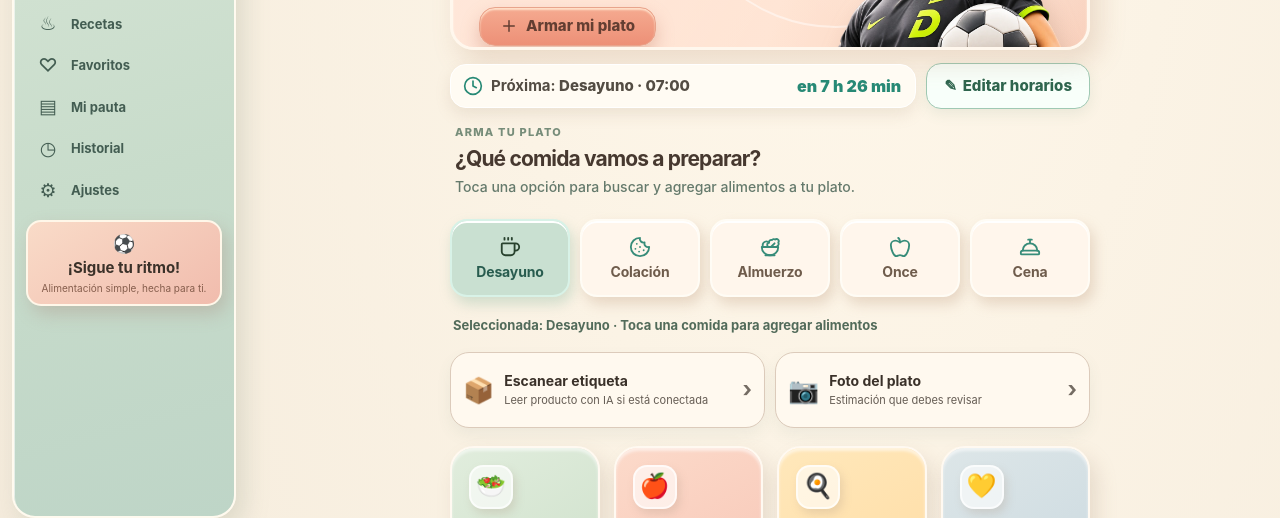
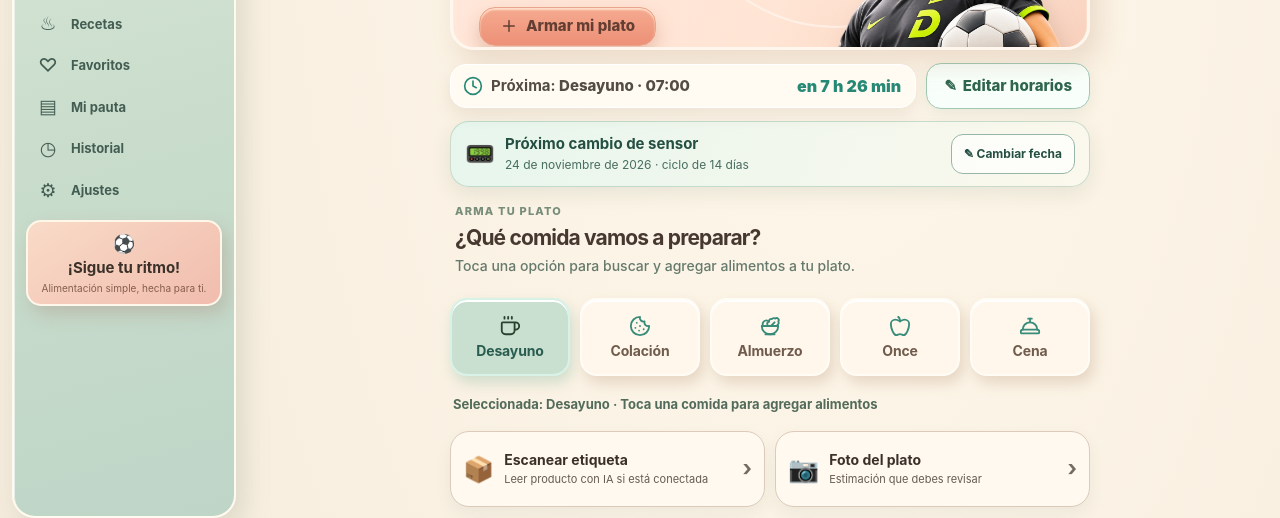
Before and after one commit to Simon7921/Nueva-APP, a plain HTML site: page index.html in a window 1280 px wide. Shown: the part 272-790 px from the top of the page. Drawn offline with Linux system fonts and the light colour scheme.

Commit message:
Add files via upload

```diff
--- a/index.html
+++ b/index.html
@@ -614,7 +614,31 @@ html[data-mode] .nav .in{background:rgba(255,249,241,.97)!important}
 @media(max-width:360px){#s-inicio .mgrid{grid-template-columns:repeat(2,minmax(0,1fr))}}
 
 </style>
-<link rel="stylesheet" href="sage-dashboard.css?v=16">
+<link rel="stylesheet" href="sage-dashboard.css?v=18">
+<style>
+/* V18 — Recordatorio de cambio de sensor (independiente de pautas clínicas) */
+.sensor-reminder{margin:12px 0 10px;padding:12px 14px;border:1px solid rgba(83,143,119,.28);border-radius:19px;background:linear-gradient(110deg,#e7f6ed,#fbf8ed);color:#244f42;box-shadow:0 7px 19px rgba(53,99,69,.10)}
+.sensor-reminder.is-soon{background:linear-gradient(110deg,#fff1d5,#f9f3e7);border-color:#e8b76c}
+.sensor-reminder.is-today{background:linear-gradient(110deg,#fbe5de,#fff3ea);border-color:#db997f}
+.sensor-top{display:flex;align-items:center;gap:10px;flex-wrap:wrap}
+.sensor-symbol{font-size:24px;line-height:1}
+.sensor-message{flex:1;min-width:145px;display:flex;flex-direction:column;gap:3px}
+.sensor-message strong{font-size:15px;line-height:1.25;color:inherit}
+.sensor-message small{font-size:12px;line-height:1.4;color:inherit;opacity:.82}
+.sensor-edit-button{border-radius:12px;border:1px solid #96b6a8;background:rgba(255,255,255,.7);color:#244f42;padding:10px 12px;font:inherit;font-size:12px;font-weight:700;cursor:pointer;min-height:40px}
+.sensor-settings{margin-top:12px;padding-top:12px;border-top:1px solid #c7d9cd;display:grid;gap:9px}
+.sensor-settings[hidden]{display:none!important}
+.sensor-settings label{font-size:13px;font-weight:700}
+.sensor-settings input{padding:10px 12px;border:1px solid #8ab39d;border-radius:10px;min-height:42px;color:#244f42;background:#fff;font:inherit;max-width:220px}
+.sensor-settings p{font-size:12px;line-height:1.4;margin:0;opacity:.85}
+.sensor-actions{display:flex;gap:8px;flex-wrap:wrap}
+.sensor-actions button{padding:9px 12px;border:1px solid #8ab39d;border-radius:10px;background:#fff;color:#244f42;font:inherit;font-weight:700;font-size:12px;min-height:40px}
+.sensor-actions button:first-child{background:#2d725b;color:#fff}
+html[data-theme="dark"] .sensor-reminder,html.dark .sensor-reminder,body.dark .sensor-reminder{background:#223d43;color:#f0fff9;border-color:#528a7c}
+html[data-theme="dark"] .sensor-reminder.is-soon,html.dark .sensor-reminder.is-soon{background:#51422c}
+html[data-theme="dark"] .sensor-reminder.is-today,html.dark .sensor-reminder.is-today{background:#603e35}
+@media(max-width:430px){.sensor-reminder{margin:8px 0;padding:10px 11px}.sensor-top{gap:8px}.sensor-edit-button{padding:8px 10px}.sensor-message strong{font-size:14px}.sensor-symbol{font-size:20px}}
+</style>
 <style>
 /* Navegación y flujo de alimentos - versión V6 */
 .food-walkthrough{border:1px solid #D7E3D3;border-radius:22px;padding:16px;background:linear-gradient(120deg,#E5F2E6,#FFF9EC);box-shadow:0 8px 20px #8A9C8A18;margin:12px 0 16px;color:#42675B}
@@ -685,6 +709,19 @@ html[data-mode] .nav .in{background:rgba(255,249,241,.97)!important}
       <div class="sage-bike-figure" role="img" aria-label="Ciclista deportivo">🚴‍♂️</div>
       </header>
     <div class="nextbar-shell schedule-control"><button class="nextbar" id="nextPill" aria-label="Ver y editar horarios"></button><button type="button" class="schedule-edit" id="editSchedule" aria-label="Editar los horarios de comidas y recordatorios">✎ <span>Editar horarios</span></button></div>
+    <aside class="sensor-reminder" id="sensorReminder" aria-label="Próximo cambio de sensor">
+      <div class="sensor-top">
+        <span class="sensor-symbol" aria-hidden="true">📟</span>
+        <div class="sensor-message"><strong id="sensorStatus" aria-live="polite">Próximo cambio de sensor: 24 de noviembre</strong><small id="sensorDateDetail">Se repite cada 14 días</small></div>
+        <button type="button" class="sensor-edit-button" id="sensorEdit" aria-expanded="false" aria-controls="sensorSettings">✎ Cambiar fecha</button>
+      </div>
+      <div class="sensor-settings" id="sensorSettings" hidden>
+        <label for="sensorNextDate">Fecha del próximo cambio</label>
+        <input type="date" id="sensorNextDate" value="2026-11-24" />
+        <p>La app avisará aquí desde 3 días antes. Después del cambio, continuará cada 14 días. Si cambian el sensor antes, ajusta la fecha.</p>
+        <div class="sensor-actions"><button id="sensorSave" type="button">Guardar fecha</button><button id="sensorCancel" type="button">Cancelar</button></div>
+      </div>
+    </aside>
     <div class="section-intro"><div class="dashboard-section-heading"><div><span class="soft-kicker">ARMA TU PLATO</span><h2>¿Qué comida vamos a preparar?</h2><p class="meal-helper">Toca una opción para buscar y agregar alimentos a tu plato.</p></div></div></div>
     <div class="mgrid" id="meals" role="group" aria-label="Selecciona la comida que quieres preparar"></div><div class="meal-selection-status" id="mealSelectionStatus" aria-live="polite"></div>
     <div class="diego-home-actions" aria-label="Accesos a fotografía nutricional">
@@ -938,7 +975,8 @@ html[data-mode] .nav .in{background:rgba(255,249,241,.97)!important}
 <script src="calc.js"></script>
 <script src="store.js"></script>
 <script src="app.js"></script>
-<script src="sage-dashboard.js?v=16"></script>
-<script src="ai-photos.js?v=16"></script>
+<script src="sage-dashboard.js?v=18"></script>
+<script src="ai-photos.js?v=18"></script>
+<script src="sensor-reminder.js?v=18"></script>
 </body>
 </html>
--- /dev/null
+++ b/sensor-reminder.js
@@ -0,0 +1,72 @@
+/* Sensor reminder V18: aviso local dentro de la app, cada 14 días.
+   No genera notificaciones push: mostrar solo mientras la app esté abierta. */
+(function () {
+  "use strict";
+  var KEY = "diego.sensor.nextChange.v1";
+  var DEFAULT_DATE = "2026-11-24";
+  var PERIOD_DAYS = 14;
+  var MS = 24 * 60 * 60 * 1000;
+  var root = document.getElementById("sensorReminder");
+  if (!root) return;
+  var status = document.getElementById("sensorStatus");
+  var detail = document.getElementById("sensorDateDetail");
+  var edit = document.getElementById("sensorEdit");
+  var settings = document.getElementById("sensorSettings");
+  var dateInput = document.getElementById("sensorNextDate");
+  var save = document.getElementById("sensorSave");
+  var cancel = document.getElementById("sensorCancel");
+  function parseDate(value) {
+    if (!/^\d{4}-\d{2}-\d{2}$/.test(value || "")) return null;
+    var p = value.split("-").map(Number);
+    var d = new Date(Date.UTC(p[0], p[1]-1, p[2]));
+    if (d.getUTCFullYear() !== p[0] || d.getUTCMonth() !== p[1]-1 || d.getUTCDate() !== p[2]) return null;
+    return d;
+  }
+  function isoUTC(date) { return date.toISOString().slice(0,10); }
+  function todayUTC() { var d = new Date(); return new Date(Date.UTC(d.getFullYear(), d.getMonth(), d.getDate())); }
+  function configured() {
+    try { var x = localStorage.getItem(KEY); if (parseDate(x)) return x; } catch (e) {}
+    return DEFAULT_DATE;
+  }
+  function getNext(today) {
+    var target = parseDate(configured()) || parseDate(DEFAULT_DATE);
+    var days = Math.round((target.getTime() - today.getTime()) / MS);
+    if (days < 0) {
+      var cycles = Math.ceil((-days) / PERIOD_DAYS);
+      target = new Date(target.getTime() + cycles * PERIOD_DAYS * MS);
+      days = Math.round((target.getTime() - today.getTime()) / MS);
+    }
+    return {target:target,days:days};
+  }
+  function pretty(d) { return new Intl.DateTimeFormat("es-CL", {day:"numeric",month:"long",year:"numeric",timeZone:"UTC"}).format(d); }
+  function draw() {
+    var n = getNext(todayUTC());
+    root.classList.toggle("is-soon",n.days >= 1 && n.days <= 3);
+    root.classList.toggle("is-today",n.days === 0);
+    if (n.days === 0) status.textContent = "Hoy corresponde cambiar el sensor";
+    else if (n.days === 1) status.textContent = "Queda 1 día para cambiar el sensor";
+    else if (n.days <= 3) status.textContent = "Quedan " + n.days + " días para cambiar el sensor";
+    else status.textContent = "Próximo cambio de sensor";
+    detail.textContent = pretty(n.target) + " · ciclo de 14 días";
+    dateInput.value = isoUTC(n.target);
+  }
+  function closeSettings() { settings.hidden = true; edit.setAttribute("aria-expanded","false"); }
+  edit.addEventListener("click",function(){
+    settings.hidden = !settings.hidden;
+    edit.setAttribute("aria-expanded",String(!settings.hidden));
+    if (!settings.hidden) { dateInput.value = isoUTC(getNext(todayUTC()).target); dateInput.focus(); }
+  });
+  cancel.addEventListener("click", closeSettings);
+  save.addEventListener("click",function(){
+    if (!parseDate(dateInput.value)) { dateInput.setCustomValidity("Selecciona una fecha válida"); dateInput.reportValidity(); return; }
+    dateInput.setCustomValidity("");
+    try {localStorage.setItem(KEY,dateInput.value);} catch(e) {alert("No se pudo guardar la fecha en este dispositivo.");return;}
+    closeSettings(); draw();
+  });
+  dateInput.addEventListener("input",function(){dateInput.setCustomValidity("");});
+  draw();
+  document.addEventListener("visibilitychange",function(){if (!document.hidden) draw();});
+  window.addEventListener("focus",draw);
+  setInterval(function(){if (!document.hidden) draw();},60000);
+  window.DiegoSensorReminder = {nextForDate:function(iso){var t=parseDate(iso);return t?getNext(t):null;}};
+})();
--- a/sw.js
+++ b/sw.js
@@ -1,6 +1,6 @@
 // Service worker: red primero (para recibir cambios), caché si no hay internet.
-const C="diego-v17-solo-fideos-crudos";
-const F=["./","index.html","calc.js","store.js","app.js","manifest.json","icon-180.png","icon-192.png","icon-512.png","player-soft-pastel.webp","sage-dashboard.css","sage-dashboard.js","ai-photos.js"];
+const C="diego-v18-sensor-14-dias";
+const F=["./","index.html","calc.js","store.js","app.js","manifest.json","icon-180.png","icon-192.png","icon-512.png","player-soft-pastel.webp","sage-dashboard.css","sage-dashboard.js","ai-photos.js","sensor-reminder.js"];
 self.addEventListener("install",e=>{e.waitUntil(caches.open(C).then(c=>c.addAll(F)));self.skipWaiting()});
 self.addEventListener("activate",e=>{e.waitUntil(caches.keys().then(k=>Promise.all(k.filter(x=>x!==C).map(x=>caches.delete(x)))));self.clients.claim()});
 self.addEventListener("fetch",e=>{if(e.request.method!=="GET")return;
```
Also changed, not shown: 1 other file.
